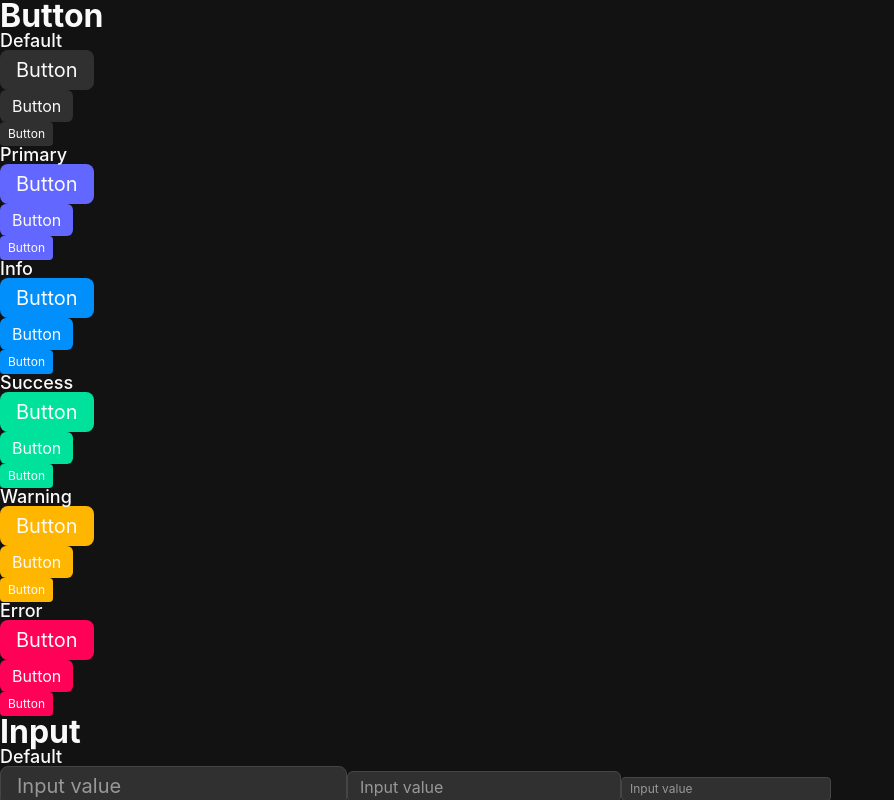
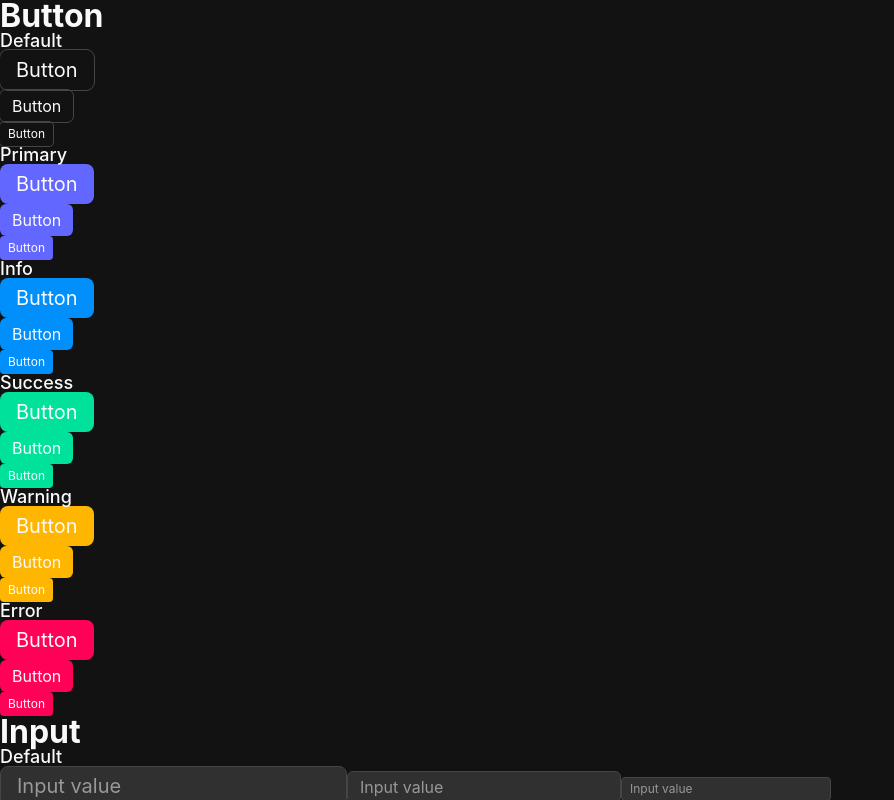
Before and after one commit to dazeGG/money-tracker, a Vue app: page / in a window 1280 px wide. Shown: the top 800 px of the page, without its empty margins (0-894 px from the left). Built offline with nearby package versions, Linux system fonts and the light colour scheme.

Commit message:
refactor(X3UI button): added secondary view and types styles moved to mixin

```diff
--- a/src/X3UI/Button/X3Button.vue
+++ b/src/X3UI/Button/X3Button.vue
@@ -1,5 +1,12 @@
 <template>
-	<button class="x3-button" :class="[`x3-button--${props.type}`, `x3-button--${props.size}`]">
+	<button
+		class="x3-button"
+		:class="[
+			`x3-button--${props.type}`,
+			`x3-button--${props.size}`,
+			props.secondary ? 'x3-button--secondary' : 'x3-button--basic'
+		]"
+	>
 		<span v-if="slots.icon" class="x3-button__icon">
 			<slot name="icon"></slot>
 		</span>
@@ -20,10 +27,13 @@ const props = withDefaults(
     type?: Type
     /** Button size */
     size?: Size
+    /** Button secondary */
+    secondary?: boolean
   }>(),
 	{
 		type: 'default',
 		size: 'medium',
+		secondary: false,
 	},
 );
 </script>
@@ -35,6 +45,27 @@ const props = withDefaults(
 @use "@/assets/style/mixins" as mixins;
 
 $hover-white-mixin-part: 75%;
+$secondary-alpha: 0.85;
+$secondary-alpha-hover: 0.75;
+
+@mixin button-type-colors ($color) {
+  &.x3-button--basic {
+    background-color: $color;
+
+    @include mixins.hover {
+      background-color: color.mix($color, white, $hover-white-mixin-part);
+    }
+  }
+
+  &.x3-button--secondary {
+    color: $color;
+    background-color: transparentize($color, $secondary-alpha);
+
+    @include mixins.hover {
+      background-color: transparentize($color, $secondary-alpha-hover);
+    }
+  }
+}
 
 .x3-button {
   display: flex;
@@ -65,51 +96,46 @@ $hover-white-mixin-part: 75%;
 
   /* THEMING */
   &--default {
-    background-color: variables.$color-secondary-background;
+    &.x3-button--basic {
+      outline: 0.0625rem solid variables.$color-border;
+      transition-property: outline-color, color;
+      transition-duration: 0.2s;
+      transition-timing-function: ease-in-out;
 
-    @include mixins.hover {
-      background-color: color.mix(variables.$color-secondary-background, white, 90%);
+      @include mixins.hover {
+        outline-color: variables.$color-primary;
+        color: variables.$color-primary;
+      }
+    }
+
+    &.x3-button--secondary {
+      outline: none;
+      background-color: variables.$color-secondary-background;
+
+      @include mixins.hover {
+        background-color: color.mix(variables.$color-secondary-background, white, 90%);
+      }
     }
   }
 
   &--primary {
-    background-color: variables.$color-primary;
-
-    @include mixins.hover {
-      background-color: color.mix(variables.$color-primary, white, $hover-white-mixin-part);
-    }
+    @include button-type-colors(variables.$color-primary);
   }
 
   &--info {
-    background-color: variables.$color-info;
-
-    @include mixins.hover {
-      background-color: color.mix(variables.$color-info, white, $hover-white-mixin-part);
-    }
+    @include button-type-colors(variables.$color-info);
   }
 
   &--success {
-    background-color: variables.$color-success;
-
-    @include mixins.hover {
-      background-color: color.mix(variables.$color-success, white, $hover-white-mixin-part);
-    }
+    @include button-type-colors(variables.$color-success);
   }
 
   &--warning {
-    background-color: variables.$color-warning;
-
-    @include mixins.hover {
-      background-color: color.mix(variables.$color-warning, white, $hover-white-mixin-part);
-    }
+    @include button-type-colors(variables.$color-warning);
   }
 
   &--error {
-    background-color: variables.$color-error;
-
-    @include mixins.hover {
-      background-color: color.mix(variables.$color-error, white, $hover-white-mixin-part);
-    }
+    @include button-type-colors(variables.$color-error);
   }
 }
 </style>
```
